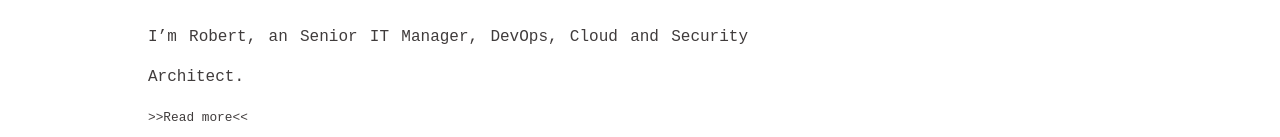
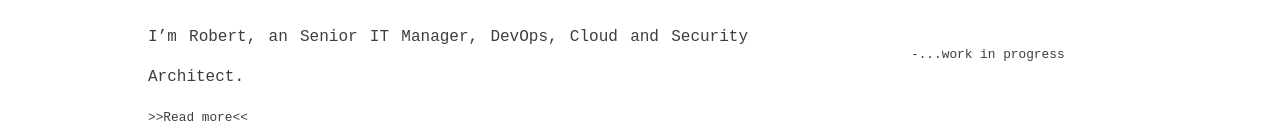
Before and after one commit to r0b3r7/r0b3r7.github.io, a plain HTML site: page index.html in a window 1280 px wide. Shown: the part 243-380 px from the top of the page. Drawn offline with Linux system fonts and the light colour scheme.

Commit message:
right menu update

```diff
--- a/index.html
+++ b/index.html
@@ -20,7 +20,7 @@
 
   <div class="right">
     <h2>_blog posts</h2>
-    <!-- <a href="/" title="" class="smaller">-> What is competency management and how to do it well</a> -->
+    <a href="/" title="" class="smaller">-...work in progress</a>
   </div>
 
 </div>
```
